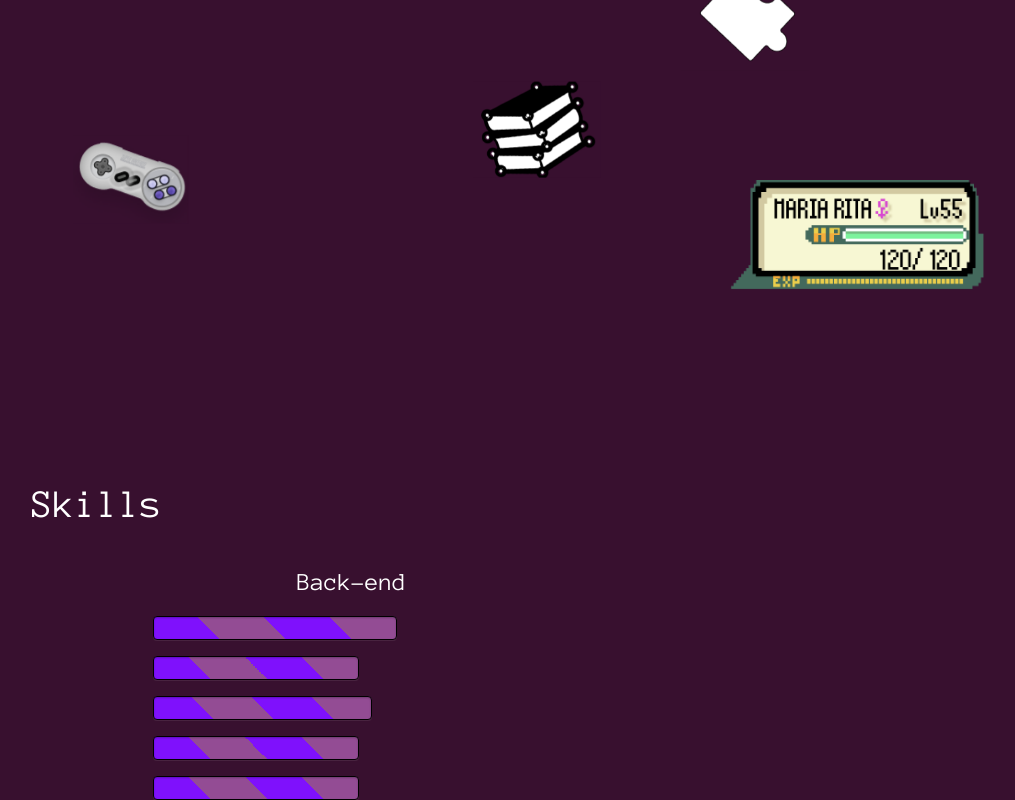
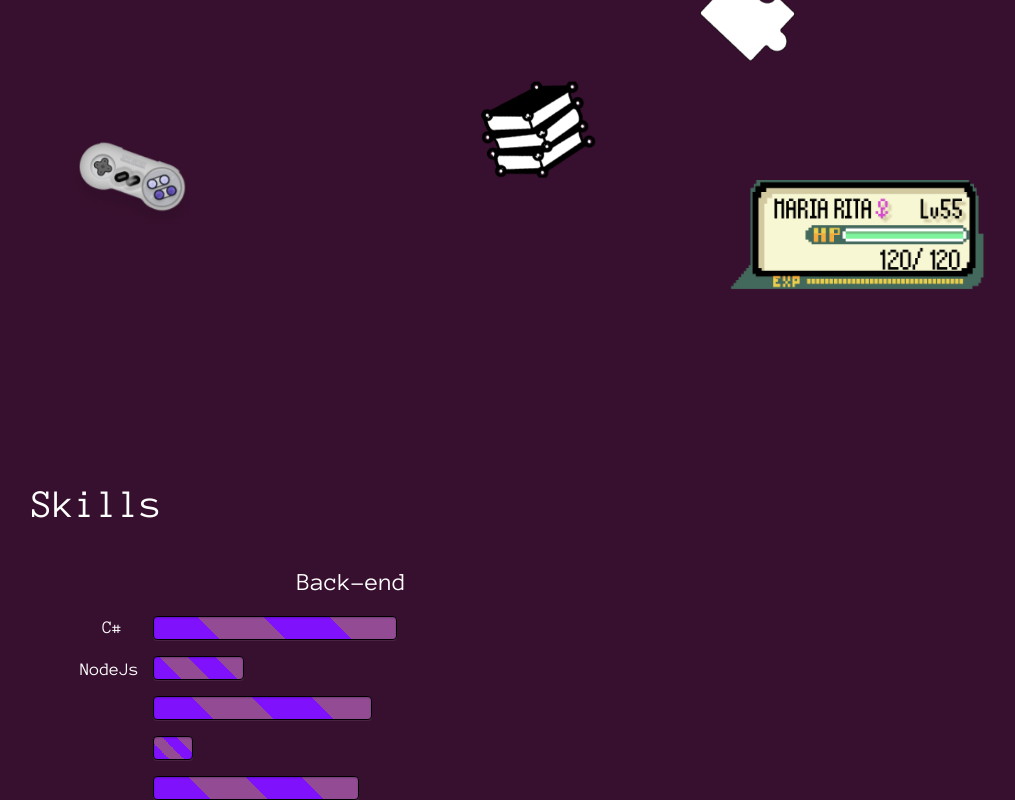
Before and after one commit to atir75/Portfolio-React, a React (Vite) app: page / in a window 1280 px wide. Shown: the part 1315-2115 px from the top of the page, without its empty margins (87-1102 px from the left). Built offline with nearby package versions, Linux system fonts and the light colour scheme.

Commit message:
wip(skills): name bars

```diff
--- a/src/components/Skilss/index.tsx
+++ b/src/components/Skilss/index.tsx
@@ -8,8 +8,12 @@ export function Skills() {
             <h1 className="TextSkills">Skills</h1>
             <h2 className="Backend">Back-end</h2>
             <div className="ProgressBars">
-                <div className="progress-bar progressAnimationStrike one" ></div>
-                <div className="progress-bar progressAnimationStrike two"></div>
+                <div className="progress-bar progressAnimationStrike one" >
+                    <h2 className="first">C#</h2>
+                </div>
+                <div className="progress-bar progressAnimationStrike two">
+                    <h2 className="second">NodeJs</h2>
+                </div>
                 <div className="progress-bar progressAnimationStrike three"></div>
                 <div className="progress-bar progressAnimationStrike four"></div>
                 <div className="progress-bar progressAnimationStrike five"></div>
--- a/src/components/Skilss/styles.css
+++ b/src/components/Skilss/styles.css
@@ -32,7 +32,7 @@
     border-radius: 25px;
     margin-top: 1rem;
     margin-left: 15rem;
-    line-height: 1.6;
+    line-height: 1.3;
     padding: 6px;
   background: rgba(0, 0, 0, 0.25);
   border-radius: 6px;
@@ -69,7 +69,7 @@
     transition: 0.4s linear;
     transition-property: width, background-color;
     background-color: #934c94;
-    width: 8%;
+    width: 6%;
     background-image: linear-gradient(
         45deg, rgb(127, 17, 252) 25%,
         transparent 25%, transparent 50%,
@@ -79,7 +79,7 @@
 }
 @keyframes progressAnimationStrike2 {
     from { width: 0 }
-    to   { width: 8% }
+    to   { width: 6% }
 }
 
 .three{
@@ -113,9 +113,9 @@
         transparent 25%, transparent 50%,
         rgb(127, 17, 252) 50%, rgb(127, 17, 252) 75%,
         transparent 75%, transparent);
-  animation: progressAnimationStrike2 6s;
+  animation: progressAnimationStrike4 6s;
 }
-@keyframes progressAnimationStrike2 {
+@keyframes progressAnimationStrike4 {
     from { width: 0 }
     to   { width: 2% }
 }
@@ -132,9 +132,26 @@
         transparent 25%, transparent 50%,
         rgb(127, 17, 252) 50%, rgb(127, 17, 252) 75%,
         transparent 75%, transparent);
-  animation: progressAnimationStrike2 6s;
+  animation: progressAnimationStrike5 6s;
 }
-@keyframes progressAnimationStrike2 {
+@keyframes progressAnimationStrike5 {
     from { width: 0 }
     to   { width: 15% }
 }
+
+
+
+.first{
+    font-family: 'Anonymous Pro', monospace;
+    margin-left: -3.6rem;
+    margin-top: -0.4rem;
+    font-size: large;
+}
+
+
+.second{
+    font-family: 'Anonymous Pro', monospace;
+    margin-left: -5rem;
+    margin-top: -0.3rem;
+    font-size: large;
+}
```
